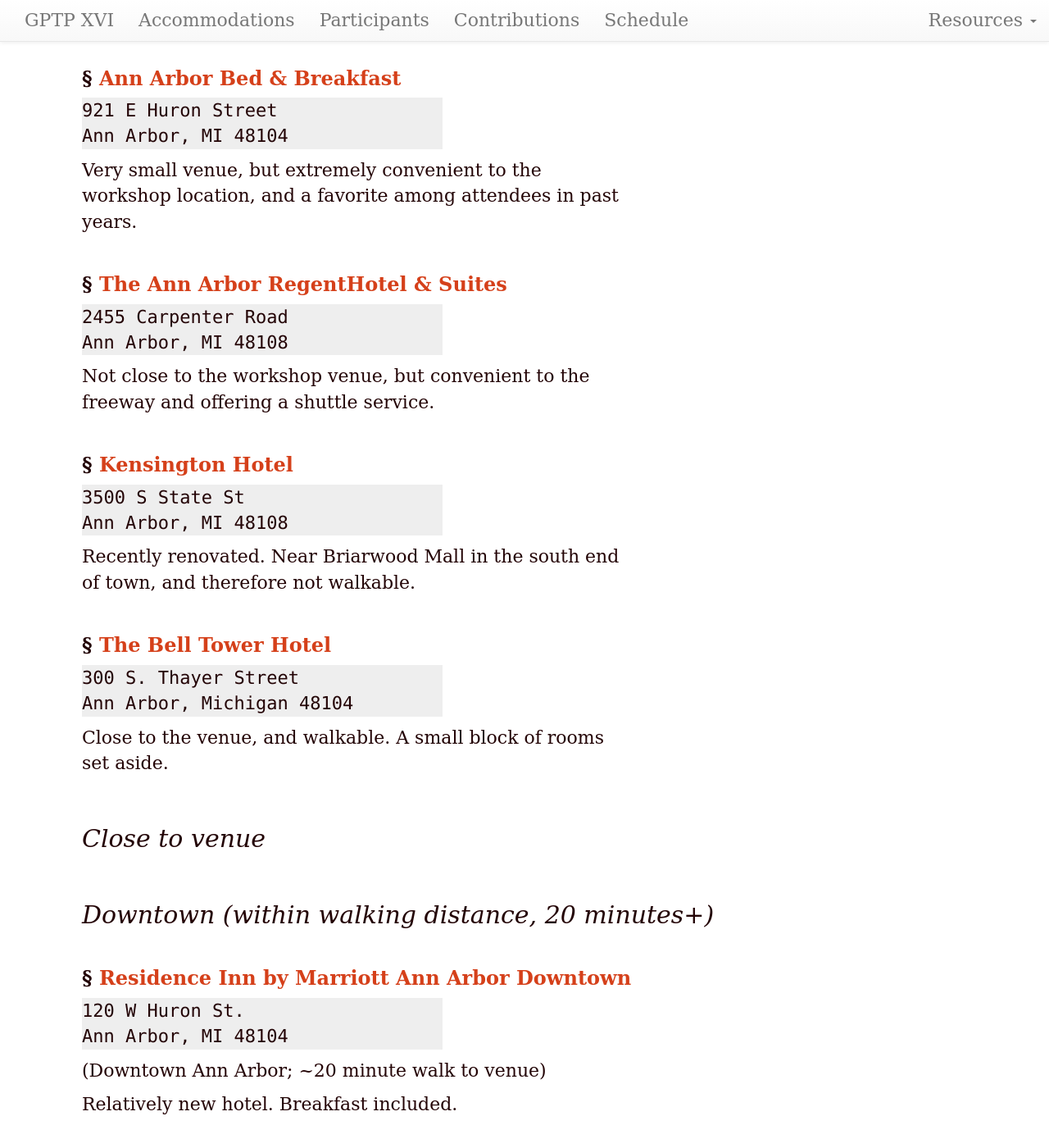
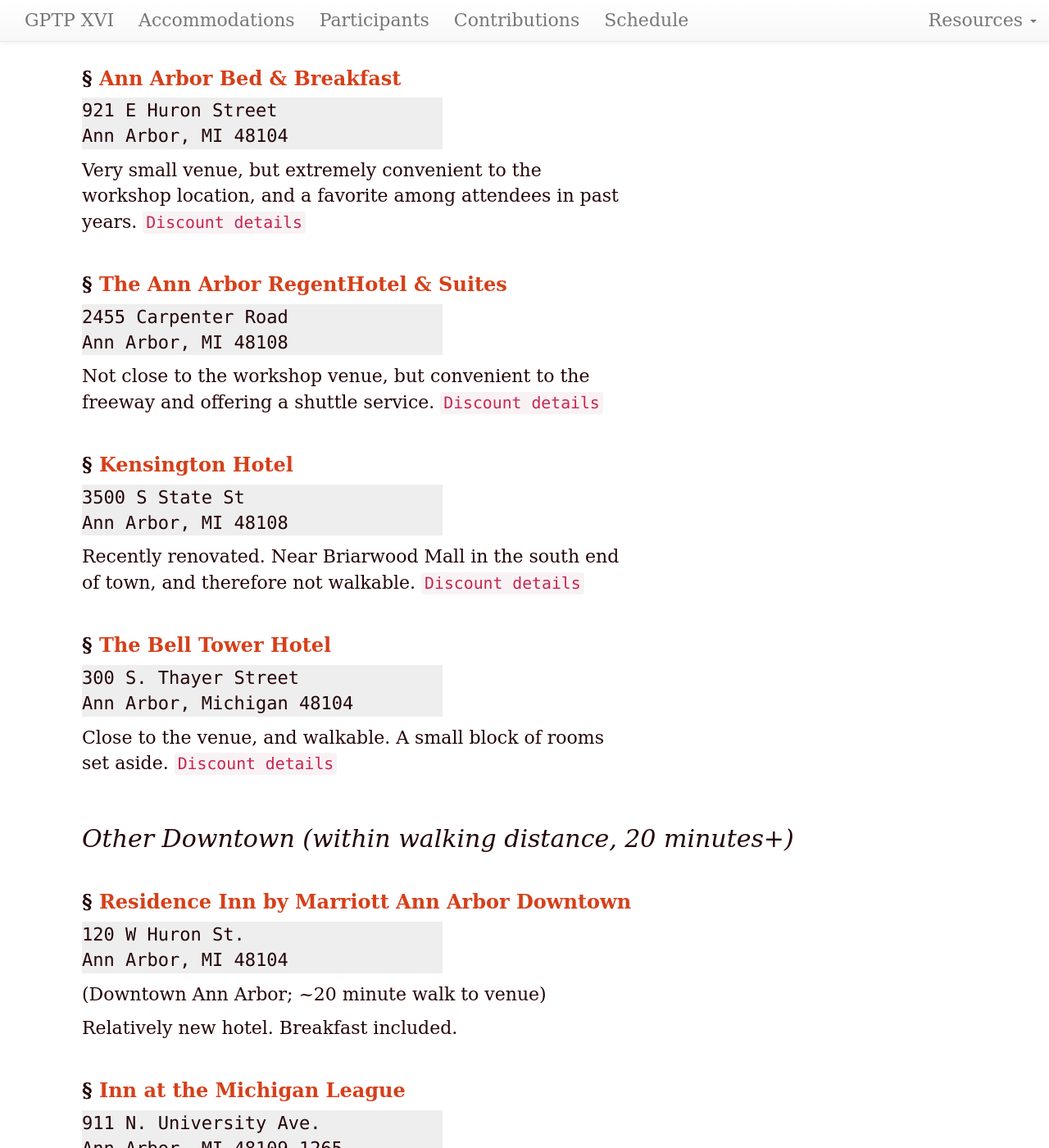
Before and after one commit to GPTP-workshop/gptp-workshop.github.io, a Jekyll site: the page built from accommodations.md, in a window 1280 px wide and 1400 px high, scrolled down 790 px. Shown: the whole window at 82% size. Built offline with Jekyll 4.4.1, drawn with Linux system fonts in a browser that asks for light colours; our own code applies the rules of GitHub Pages for plain Markdown files; some of the changed text lies outside the part shown.

Commit message:
more links to lodging codes

```diff
--- a/accommodations.md
+++ b/accommodations.md
@@ -19,7 +19,7 @@ _As always, these are not reservations, just rooms set aside at a guaranteed rat
 Ann Arbor, MI 48109-1234
 {: .address}
 
-_Super_ close to the workshop venue. Literally down the street. Highly regarded by the folks who stayed there last year.
+_Super_ close to the workshop venue. Literally down the street. Highly regarded by the folks who stayed there last year. [`Discount details`](https://gptp-workshops.slack.com/files/U0U5V2QJ0/F9HEM7FE3/2018_Lodging_details)
 
 ### [Ann Arbor Bed & Breakfast](http://annarborbedandbreakfast.com)
 
@@ -27,7 +27,7 @@ _Super_ close to the workshop venue. Literally down the street. Highly regarded
 Ann Arbor, MI 48104
 {: .address}
 
-Very small venue, but extremely convenient to the workshop location, and a favorite among attendees in past years.
+Very small venue, but extremely convenient to the workshop location, and a favorite among attendees in past years. [`Discount details`](https://gptp-workshops.slack.com/files/U0U5V2QJ0/F9HEM7FE3/2018_Lodging_details)
 
 ### [The Ann Arbor RegentHotel & Suites](https://annarborregent.com)
 
@@ -35,7 +35,7 @@ Very small venue, but extremely convenient to the workshop location, and a favor
 Ann Arbor, MI 48108
 {: .address}
 
-Not close to the workshop venue, but convenient to the freeway and offering a shuttle service.
+Not close to the workshop venue, but convenient to the freeway and offering a shuttle service. [`Discount details`](https://gptp-workshops.slack.com/files/U0U5V2QJ0/F9HEM7FE3/2018_Lodging_details)
 
 ### [Kensington Hotel](http://www.kcourtaa.com)
 
@@ -43,7 +43,7 @@ Not close to the workshop venue, but convenient to the freeway and offering a sh
 Ann Arbor, MI 48108
 {: .address}
 
-Recently renovated. Near Briarwood Mall in the south end of town, and therefore not walkable.
+Recently renovated. Near Briarwood Mall in the south end of town, and therefore not walkable. [`Discount details`](https://gptp-workshops.slack.com/files/U0U5V2QJ0/F9HEM7FE3/2018_Lodging_details)
 
 
 ### [The Bell Tower Hotel](https://www.belltowerhotel.com)
@@ -52,12 +52,11 @@ Recently renovated. Near Briarwood Mall in the south end of town, and therefore
 Ann Arbor, Michigan 48104
 {: .address}
 
-Close to the venue, and walkable. A small block of rooms set aside.
+Close to the venue, and walkable. A small block of rooms set aside. [`Discount details`](https://gptp-workshops.slack.com/files/U0U5V2QJ0/F9HEM7FE3/2018_Lodging_details)
 
 
-## Close to venue
 
-## Downtown (within walking distance, 20 minutes+)
+## Other Downtown (within walking distance, 20 minutes+)
 
 ### [Residence Inn by Marriott Ann Arbor Downtown](http://www.marriott.com/hotels/travel/arbdt-residence-inn-ann-arbor-downtown)
 
@@ -77,7 +76,7 @@ Ann Arbor, MI  48109-1265
 
 *Very* close to the workshop venue. A University of Michigan facility, not typically listed on tourist guides.
 
-## Satellite Locations
+## Other Satellite Locations
 
 all of these will require a bus or car ride
 
```
